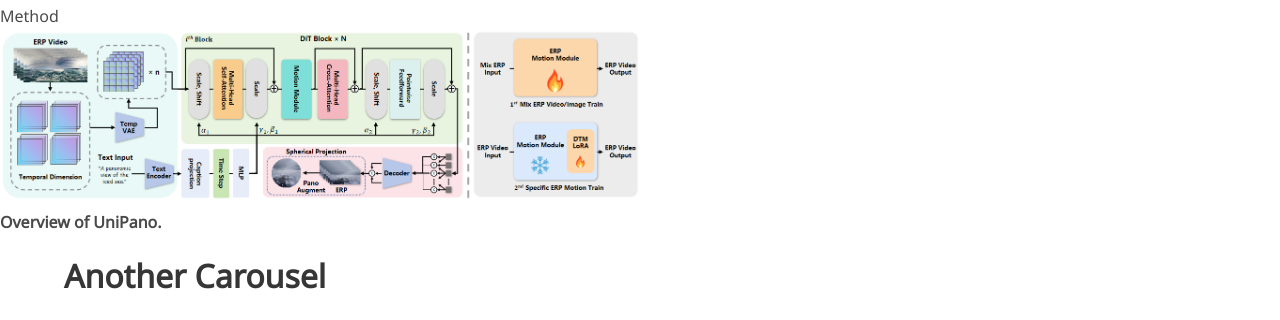
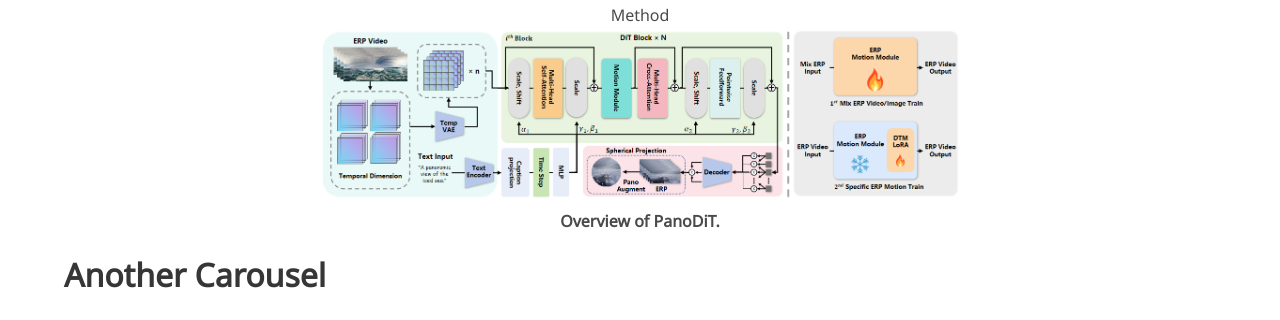
Before and after one commit to PanoDiT/PanoDiT.github.io, a plain HTML site: page index.html in a window 1280 px wide. Shown: the part 1880-2200 px from the top of the page. Drawn offline with nearby package versions, Linux system fonts and the light colour scheme; some icons are missing; a web font is replaced by a local one.

Commit message:
Update index.html

```diff
--- a/index.html
+++ b/index.html
@@ -20,7 +20,7 @@
   <!-- Keywords for your paper to be indexed by-->
   <meta name="keywords" content="KEYWORDS SHOULD BE PLACED HERE">
   <meta name="viewport" content="width=device-width, initial-scale=1">
-  <title>UniPano: Panoramic Video Generation with Masked Diffusion Transformer</title>
+  <title>PanoDiT: Panoramic Videos Generation with Diffusion Transformer</title>
   <link rel="icon" type="image/x-icon" href="static/images/favicon.ico">
   <link href="https://fonts.googleapis.com/css?family=Google+Sans|Noto+Sans|Castoro"
   rel="stylesheet">
@@ -73,7 +73,7 @@
         type="video/mp4">
       </video>
       <h2 class="subtitle has-text-centered">
-        UniPano: A panoramic (ERP) video generation model supporting \textbf{unified control inputs}. By providing text, single-frame panoramic images, or NFoV video as input (left), our UniPano generates high-quality panoramic videos with consistent spatial and temporal coherence (right).
+         We propose <b>PanoDiT</b>, a framework that utilizes the Diffusion Transformer (DiT) architecture to generate panoramic videos from text descriptions.
       </h2>
     </div>
   </div>
@@ -87,7 +87,7 @@
         <h2 class="title is-3">Abstract</h2>
         <div class="content has-text-justified">
           <p>
-            With the surge in immersive experiences like AR and VR within the metaverse, panoramic video has become a focal point in research and applications. Capturing high-quality panoramic video is often prohibitively expensive, yet recent advancements in video generation models have shown strong potential across general video contexts. While some studies have explored panoramic video generation using text or sliding window control methods, a unified framework that integrates diverse control modalities is still lacking. To bridge this gap, we propose UniPano, a panoramic video generation framework built on the mask DiT method. our UniPano’s core innovation lies in its ability to unify multiple control modalities for panoramic video generation, including text prompts, single panoramic images, and narrow field-of-view (NFoV) videos, creating a versatile framework in this domain. To further improve both pixel-level and semantic-level spatiotemporal consistency, we design two loss functions tailored to panoramic motion patterns, along with an edge recovery technique based on phase-shift alignment.
+           As immersive experiences become increasingly popular, panoramic video has garnered significant attention in both research and applications. The high cost associated with capturing panoramic video underscores the need for efficient prompt-based generation methods. Although recent text-to-video (T2V) diffusion techniques have shown potential in standard video generation, they face challenges when applied to panoramic videos due to substantial differences in content and motion patterns. In this paper, we propose PanoDiT, a framework that utilizes the Diffusion Transformer (DiT) architecture to generate panoramic videos from text descriptions. Unlike traditional methods that rely on UNet-based denoising, our method leverages a transformer architecture for denoising, incorporating both temporal and global attention mechanisms. This ensures coherent frame generation and smooth motion transitions, offering distinct advantages in long-horizon generation tasks. To further enhance motion and consistency in the generated videos, we introduce DTM-LoRA and two panoramic-specific losses. Compared to previous methods, our PanoDiT achieves state-of-the-art performance across various evaluation metrics and user study。
           </p>
         </div>
       </div>
@@ -131,13 +131,14 @@
             </div>
         </div>
 
-<section>
-        <h2>Method</h2>
-        <img src="./static/images/overview.png" alt="framework" style="width: 50%; height: auto;">
-        <p>
-            <b>Overview of UniPano.</b>
-        </p>
-    </section>
+<section style="text-align: center;">
+    <h2>Method</h2>
+    <img src="./static/images/overview.png" alt="framework" style="width: 50%; height: auto; margin: 0 auto;">
+    <p>
+        <b>Overview of PanoDiT.</b>
+    </p>
+</section>
+
 <!-- Video carousel -->
 <section class="hero is-small">
   <div class="hero-body">
```
